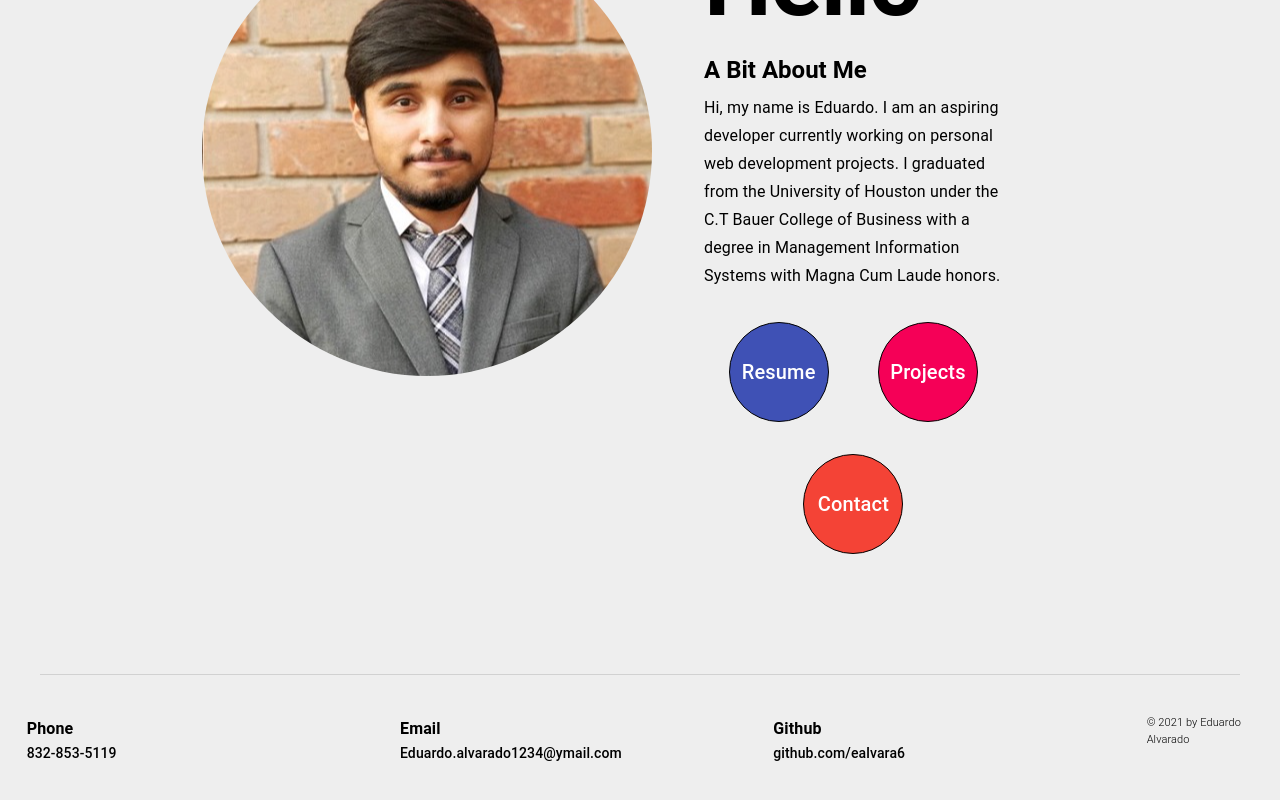
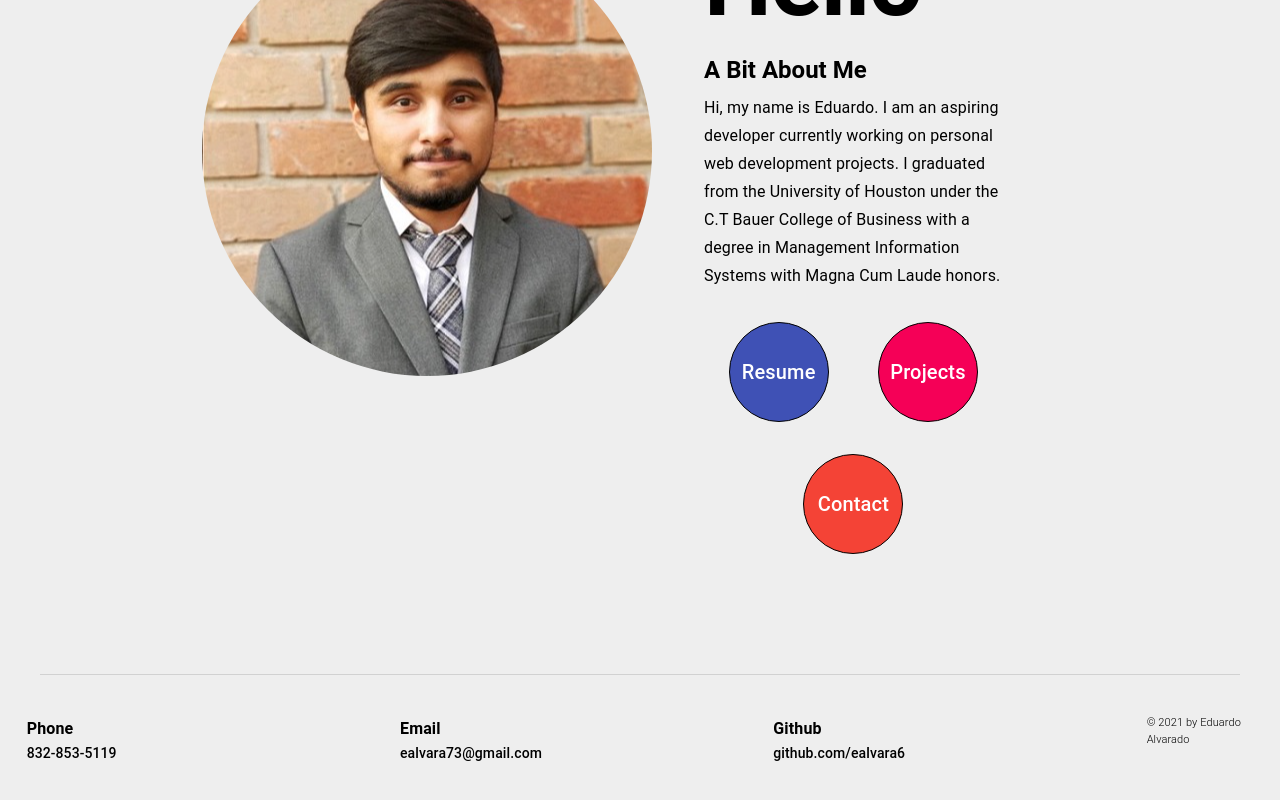
Before and after one commit to ealvara6/resume-website, a React (Create React App) app: page / in a window 1280 px wide. Shown: the part 336-1136 px from the top of the page. Built offline with nearby package versions, Linux system fonts and the light colour scheme; no server answers.

Commit message:
changed email address

```diff
--- a/src/Components/Contact.js
+++ b/src/Components/Contact.js
@@ -140,7 +140,7 @@ export default function Contact(props){
 
                             <Box className={classes.info}>
                                 <Typography className={classes.title}>Email</Typography>
-                                <Typography variant={viewPort < 1280 ? "body1" : "subtitle1"}>Eduardo.alvarado1234@ymail.com</Typography>
+                                <Typography variant={viewPort < 1280 ? "body1" : "subtitle1"}>ealvara73@gmail.com</Typography>
                             </Box>
 
                     </Grid>
--- a/src/Components/Footer.js
+++ b/src/Components/Footer.js
@@ -47,7 +47,7 @@ export default function Footer(props) {
                 </Grid>
                 <Grid item xs={12} md={3} className={classes.item}>
                     <Typography variant={mobileView ? "h5" : "subtitle1"} className={classes.title}>Email</Typography>
-                    <Typography variant={mobileView ? "body1" : "subtitle2"}>Eduardo.alvarado1234@ymail.com</Typography>
+                    <Typography variant={mobileView ? "body1" : "subtitle2"}>ealvara73@gmail.com</Typography>
                 </Grid>
                 <Grid item xs={12} md={3} className={classes.item}>
                     <Typography variant={mobileView ? "h5" : "subtitle1"} className={classes.title}>Github</Typography>
```
